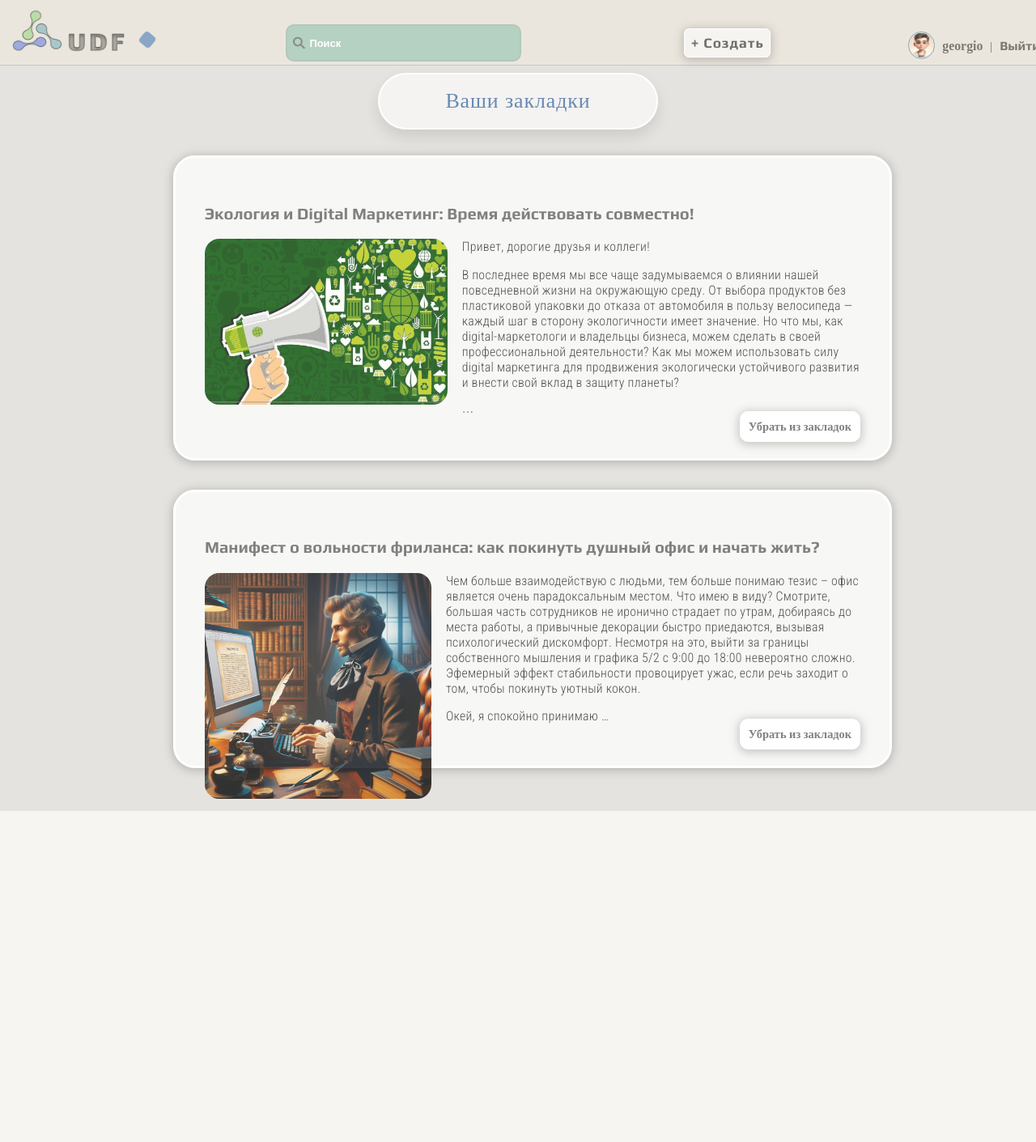
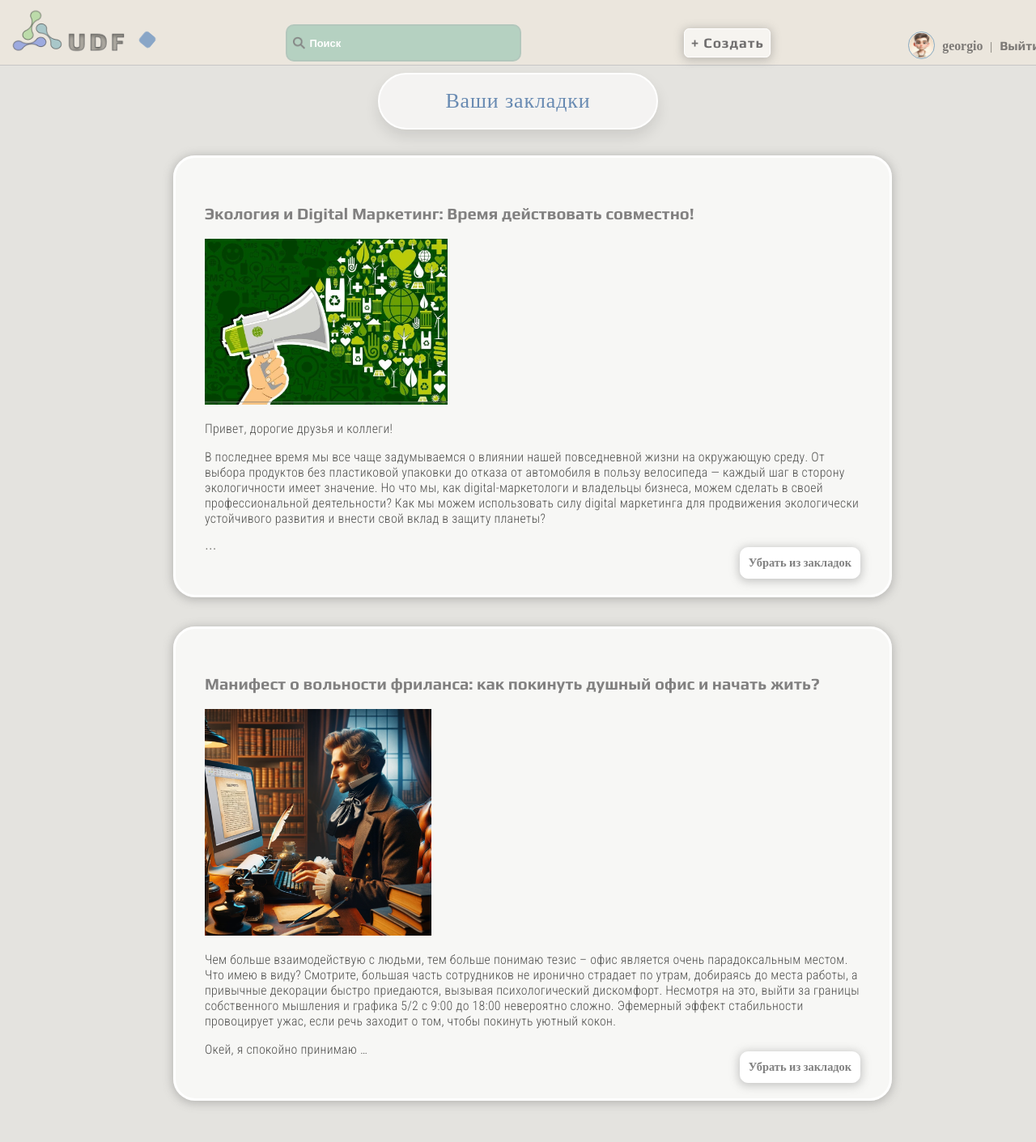
Before and after one commit to GeorgiosPython327Diploma/Diplo_Project, a Django app: page /user_bookmarks/ in a window 1280 px wide. Shown: the whole page at 81% size. Before the commit the page ends 1002 px from the top, so only its background shows below. Run offline with Django 5.2, Linux system fonts and the light colour scheme; a user stored in the database is signed in; data comes from the database, SQL or seed files in the repository; some libraries are stand-ins or nearby versions; some web fonts are replaced.

Commit message:
Update user_bookmarks

```diff
--- a/articles/templates/articles/user_bookmarks.html
+++ b/articles/templates/articles/user_bookmarks.html
@@ -14,7 +14,7 @@
                                 <h3>{{ bookmark.article.title }}</h3>
                             </a>
                             {% if bookmark.article.photo %}
-                                <img class="image-article" src="{{ bookmark.article.photo.url }}" alt="{{ bookmark.article.title }}">
+                                <img class="image-bookmarks" src="{{ bookmark.article.photo.url }}" alt="{{ bookmark.article.title }}">
                             {% endif %}
                             <p>{{ bookmark.article.content|safe|truncatewords:80 }}</p>
                             <a class="delete-bookmark" href="{% url 'remove_bookmark' bookmark.article.id %}">Убрать из закладок</a>
```
